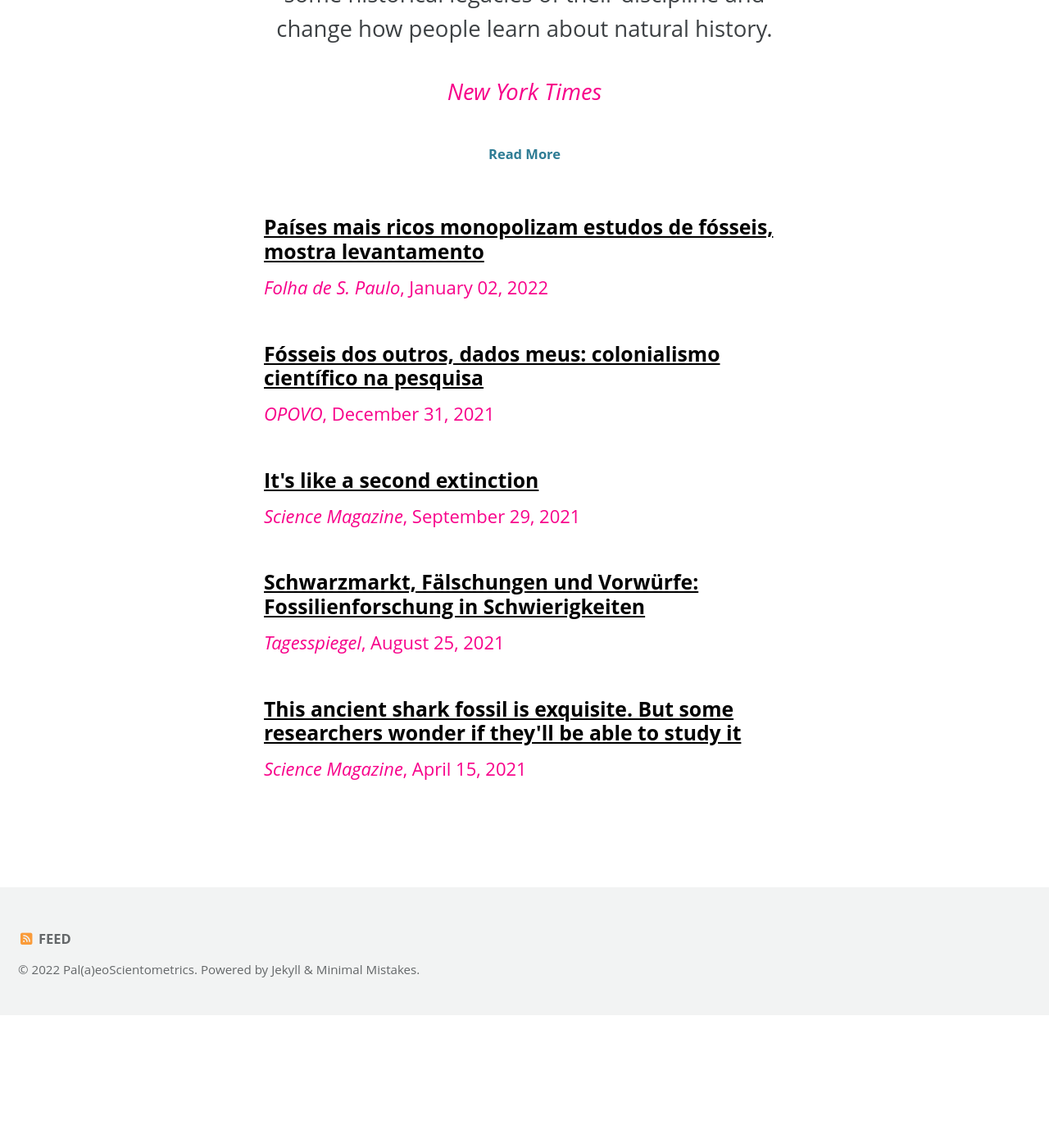
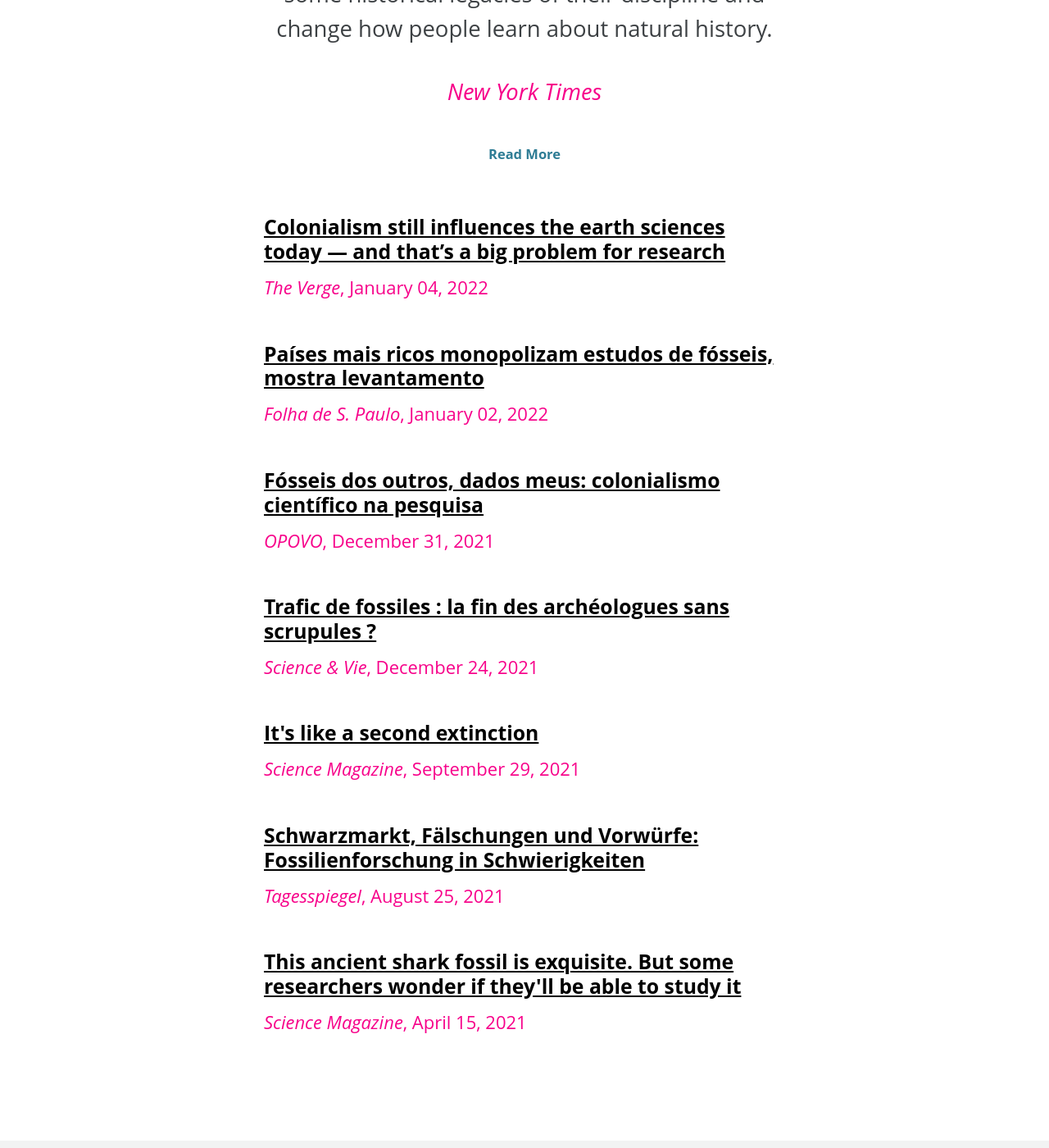
Before and after one commit to paleoscientometric/paleoscientometric.github.io, a Jekyll site: the page built from _pages/media.md, in a window 1280 px wide and 1400 px high, scrolled down 577 px. Shown: the whole window at 82% size. Built offline with Jekyll 4.4.1, drawn with Linux system fonts in a browser that asks for light colours; cached includes are drawn as plain includes; nearby versions of some CDN libraries; a style sheet for code colours, icons or effects is not loaded; before the commit the page ends 1815 px from its top, so only the background shows below that.

Commit message:
news updated

```diff
--- a/_data/news.yml
+++ b/_data/news.yml
@@ -5,6 +5,11 @@ main:
     url: "https://www.nytimes.com/2021/03/22/science/dinosaurs-fossils-colonialism.html"
 
 sub:
+  - title: "Colonialism still influences the earth sciences today — and that’s a big problem for research"
+    date: "January 04, 2022"
+    outlet: "The Verge"
+    url: "https://www.theverge.com/2022/1/4/22865758/decolonizing-earth-sciences-paleontology-fossil-record"
+
   - title: "Países mais ricos monopolizam estudos de fósseis, mostra levantamento"
     date: "January 02, 2022"
     outlet: "Folha de S. Paulo"
@@ -14,6 +19,11 @@ sub:
     date: "December 31, 2021"
     outlet: "OPOVO"
     url: "https://mais.opovo.com.br/reportagens-especiais/mundo-dos-fosseis/2021/12/30/fosseis-dos-outros-dados-meus-colonialismo-cientifico-na-pesquisa.html"
+
+  - title: "Trafic de fossiles : la fin des archéologues sans scrupules ?"
+    date: "December 24, 2021"
+    outlet: "Science & Vie"
+    url: "https://www.science-et-vie.com/science-et-culture/trafic-de-fossiles-la-fin-des-archeologues-sans-scrupules-65769"
 
   - title: "It's like a second extinction"
     date: "September 29, 2021"
```
